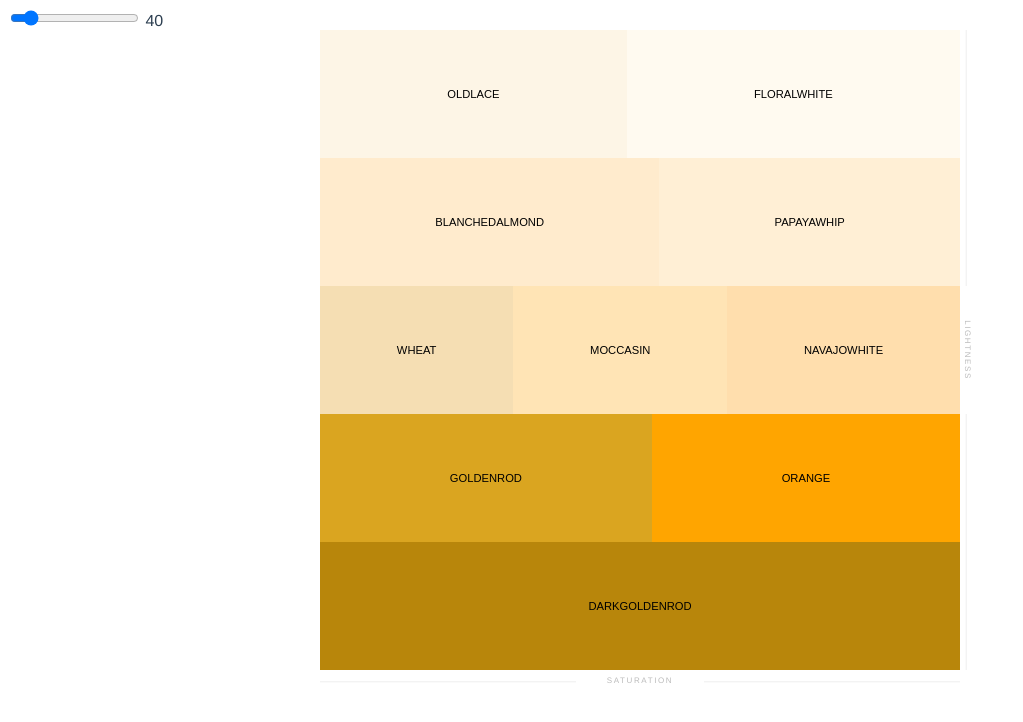
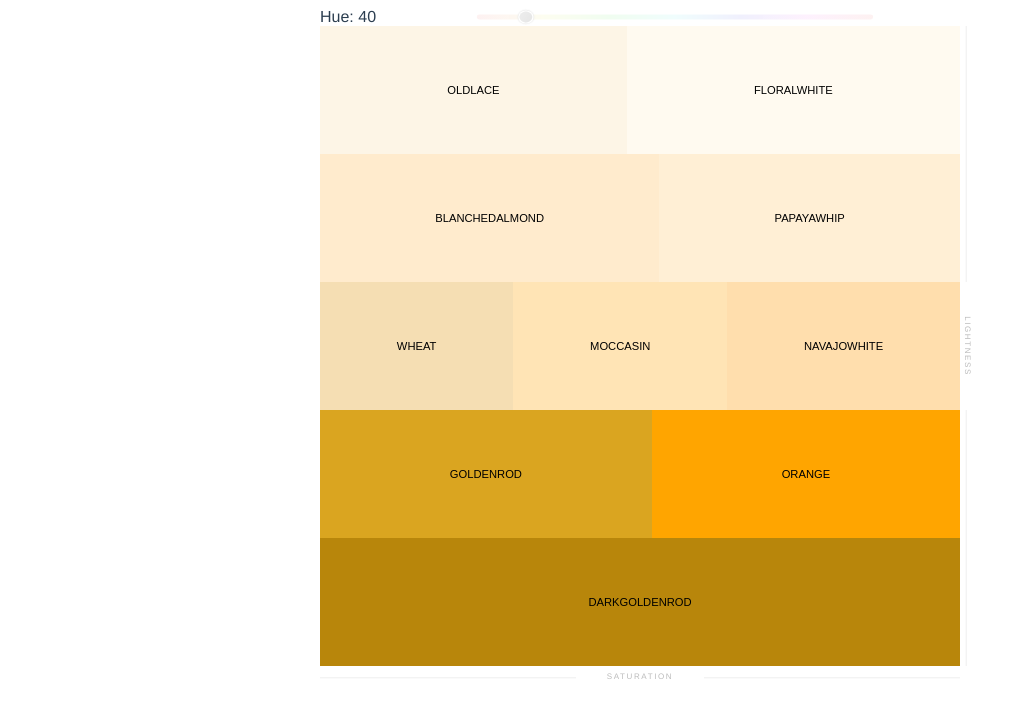
Before and after one commit to maxzz/color-names, a Vue app: page / in a window 1280 px wide. Shown: the top 722 px of the page, without its empty margins (0-1023 px from the left). Built offline with nearby package versions, Linux system fonts and the light colour scheme.

Commit message:
feature: refactor CSS files layout

```diff
--- a/src/App.vue
+++ b/src/App.vue
@@ -1,7 +1,11 @@
 <template>
-    <input type="range" :value="hue" @input="newHue" min="0" max="359" > {{hue}}
-    <!-- <br><small><pre style="display: inline-block">app {{store}}</pre></small> -->
-    <ColorPanel />
+    <section>
+        <div class="hue-controls">
+            <span>Hue: {{hue}}</span> <input class="hue-slider" type="range" :value="hue" @input="newHue" min="0" max="359">
+        </div>
+        <!-- <br><small><pre style="display: inline-block">app {{store}}</pre></small> -->
+        <ColorPanel />
+    </section>
 </template>
 
 <script lang="ts">
@@ -30,4 +34,33 @@
 </script>
 
 <style lang="scss">
+    :root {
+        --content-width: max(340px, min(80vmin, 800px));
+        --font-size: max(14px, min(3vmin, 20px));
+    }
+
+    #app {
+        font-family: Avenir, Helvetica, Arial, sans-serif;
+        -webkit-font-smoothing: antialiased;
+        -moz-osx-font-smoothing: grayscale;
+        color: #2c3e50;
+
+        // margin-top: 60px;
+
+        display: flex;
+        place-items: center;
+
+        // background-color: red;
+    }
+    section {
+        position: relative;
+        margin: 0 auto;
+    }
+    .hue-controls {
+        width: 100%;
+        display: flex;
+        align-items: center;
+        justify-content: space-between;
+    }
+    @import "./styles/slider.scss";
 </style>
--- a/src/components/ColorPanel.vue
+++ b/src/components/ColorPanel.vue
@@ -83,10 +83,6 @@
         position: relative;
         width: var(--content-width);
         height: var(--content-width);
-
-        /*temp*/
-        margin: 0 auto;
-        background-color: red;
     }
 
     .cpanel {
--- a/src/index.css
+++ /dev/null
@@ -1,14 +0,0 @@
-:root {
-    --content-width: max(340px, min(80vmin, 800px));
-    --font-size: max(14px, min(3vmin, 20px));
-}
-
-#app {
-  font-family: Avenir, Helvetica, Arial, sans-serif;
-  -webkit-font-smoothing: antialiased;
-  -moz-osx-font-smoothing: grayscale;
-  color: #2c3e50;
-
-  /* text-align: center;
-  margin-top: 60px; */
-}
--- a/src/main.js
+++ b/src/main.js
@@ -1,5 +1,4 @@
 import { createApp } from "vue";
 import App from "./App.vue";
-import "./index.css";
 
 createApp(App).mount("#app");
--- /dev/null
+++ b/src/styles/mixins.scss
@@ -0,0 +1,34 @@
+@mixin slider-thumb {
+    appearance: none;
+    display: block;
+    width: 18px;
+    height: 18px;
+    border-radius: 50%;
+    background: linear-gradient(
+        120deg,
+        #444 30%,
+        #111 100%
+    );
+    box-shadow:
+        0 0 0 2px white,
+        0 0 2px 3px #444;
+}
+
+@mixin non-mono-slider-thumb-focus {
+    background: linear-gradient(
+        120deg,
+        hsl(calc(var(--pos) * 360), 90%, 50%) 30%,
+        hsl(calc(var(--pos) * 360), 100%, 40%) 100%
+    );
+    box-shadow:
+        0 0 0 3px white,
+        0 0 2px 4px hsl(calc(var(--pos) * 360), 100%, 50%);
+}
+
+@mixin button-reset {
+    appearance: none;
+    background: none;
+    border: none;
+    color: inherit;
+    margin: 0;
+}
--- /dev/null
+++ b/src/styles/slider.scss
@@ -0,0 +1,74 @@
+@import "./mixins.scss";
+
+.hue-slider {
+    appearance: none;
+    outline: none;
+    position: relative;
+    flex: 1;
+    height: 8px;
+    margin-left: 2vmin;
+    border-radius: 5px;
+    transition: all 0.3s;
+    background: linear-gradient(
+        to right,
+        hsl(0, 80%, 70%) 0%,
+        hsl(30, 80%, 70%) 8.3%,
+        hsl(60, 80%, 70%) 16.6%,
+        hsl(90, 80%, 70%) 25%,
+        hsl(120, 80%, 70%) 33.3%,
+        hsl(150, 80%, 70%) 41.6%,
+        hsl(180, 80%, 70%) 50%,
+        hsl(210, 80%, 70%) 58.3%,
+        hsl(240, 80%, 70%) 66.6%,
+        hsl(270, 80%, 70%) 75%,
+        hsl(300, 80%, 70%) 83.3%,
+        hsl(330, 80%, 70%) 91.6%,
+        hsl(360, 80%, 70%) 100%
+    );
+    transform: scale(0.7, 0.6);
+    opacity: 0.1;
+    animation: appear 0.3s forwards;
+
+    &.mono {
+        background: linear-gradient(
+            to bottom,
+            #444 0%,
+            #111 100%);
+    }
+
+    &:not(.mono):focus {
+        height: 10px;
+        background: linear-gradient(
+            to right,
+            hsl(0, 100%, 50%) 0%,
+            hsl(30, 100%, 50%) 8.3%,
+            hsl(60, 100%, 50%) 16.6%,
+            hsl(90, 100%, 50%) 25%,
+            hsl(120, 100%, 50%) 33.3%,
+            hsl(150, 100%, 50%) 41.6%,
+            hsl(180, 100%, 50%) 50%,
+            hsl(210, 100%, 50%) 58.3%,
+            hsl(240, 100%, 50%) 66.6%,
+            hsl(270, 100%, 50%) 75%,
+            hsl(300, 100%, 50%) 83.3%,
+            hsl(330, 100%, 50%) 91.6%,
+            hsl(360, 100%, 50%) 100%
+        );
+    }
+
+    &::-webkit-slider-thumb {
+        @include slider-thumb;
+    }
+
+    &::-moz-range-thumb {
+        @include slider-thumb;
+    }
+
+    &:not(.mono):focus::-webkit-slider-thumb {
+        @include non-mono-slider-thumb-focus;
+    }
+
+    &:not(.mono):focus::-moz-range-thumb {
+        @include non-mono-slider-thumb-focus;
+    }
+}
```
